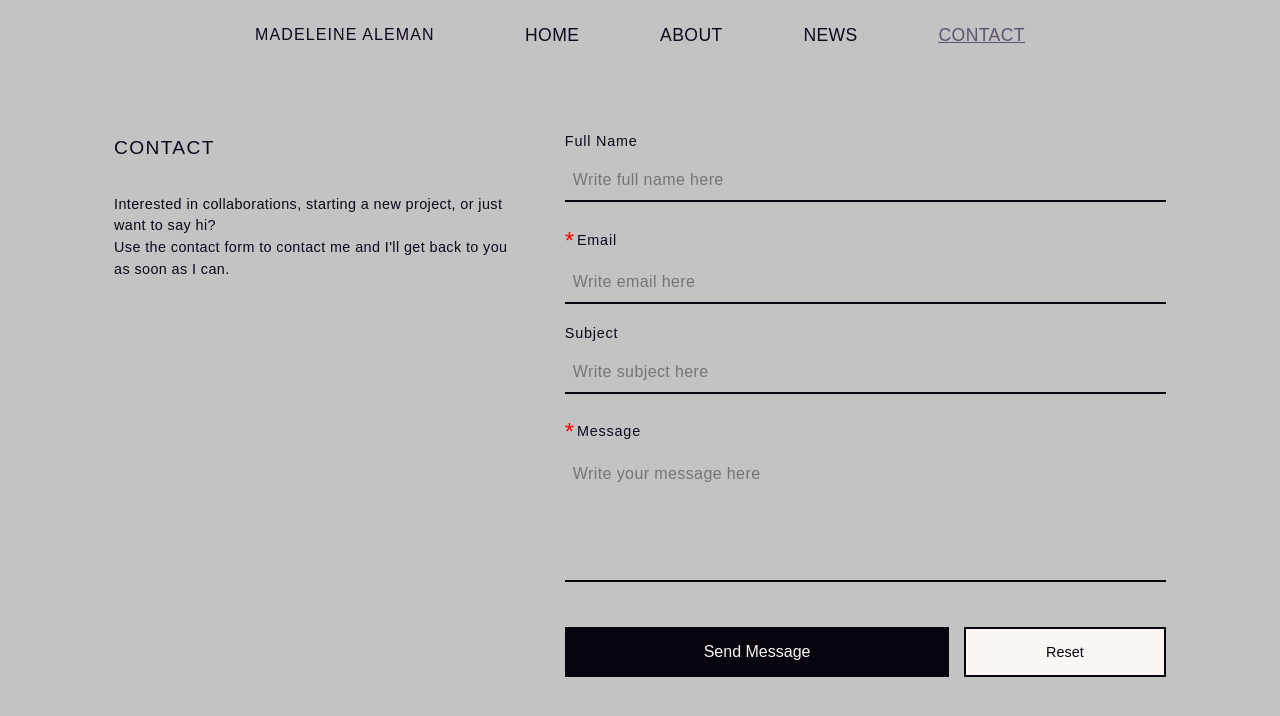
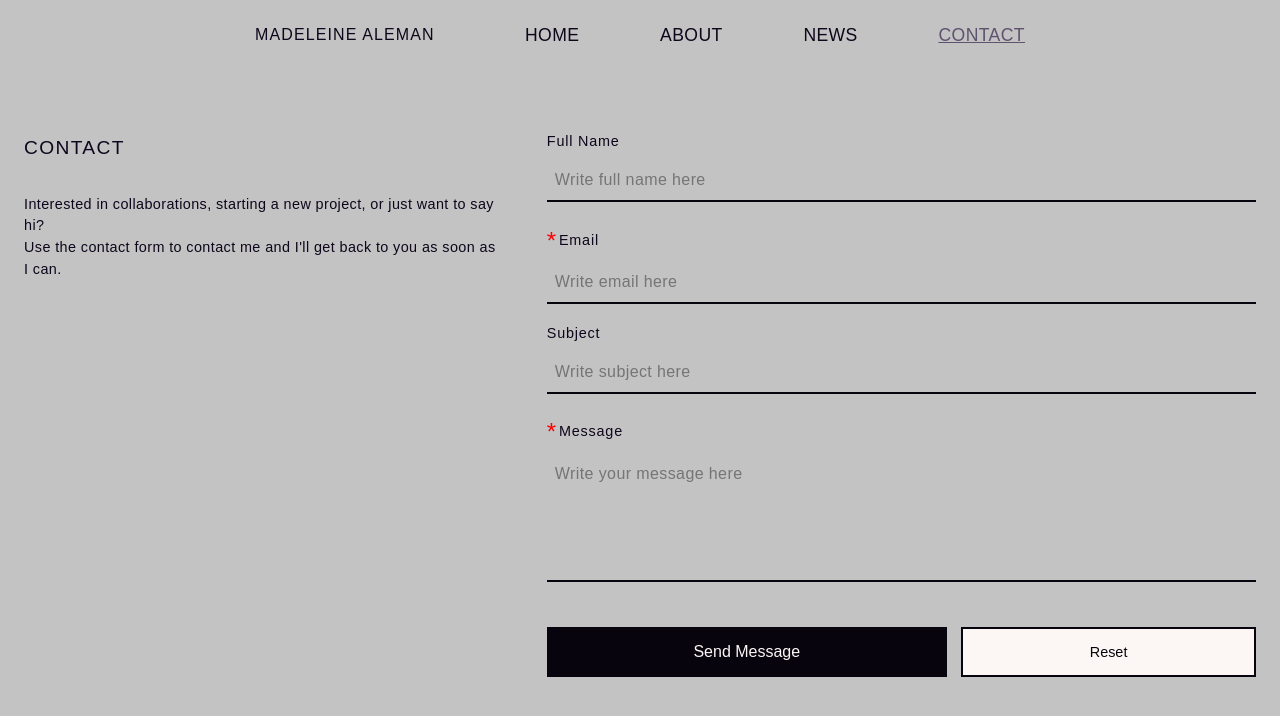
Before and after one commit to islandskan/WIP-aleman-portfolio, a Next.js app: page /contact in a window 1280 px wide. Shown: the top 716 px of the page. Built offline with nearby package versions, Linux system fonts and the light colour scheme.

Commit message:
remove unused div wrapper from app

```diff
--- a/src/components/Layout.js
+++ b/src/components/Layout.js
@@ -4,11 +4,9 @@ import SkipToMain from './SkipToMain';
 export const Layout = ({ children }) => {
     return (
         <>
-            <div className='layout'>
-                <SkipToMain href='#main-content' />
-                <Navbar />
-                <main tabIndex={-1}>{children}</main>
-            </div>
+            <SkipToMain href='#main-content' />
+            <Navbar />
+            <main tabIndex={-1}>{children}</main>
         </>
     );
 };
```
